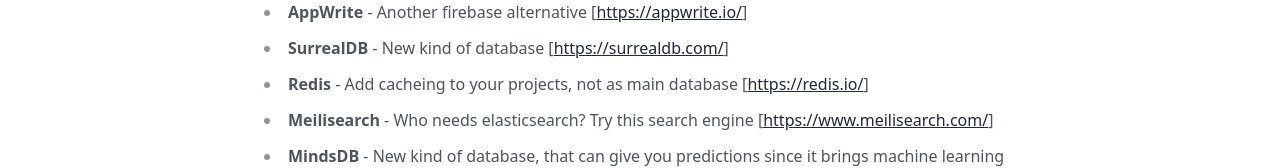
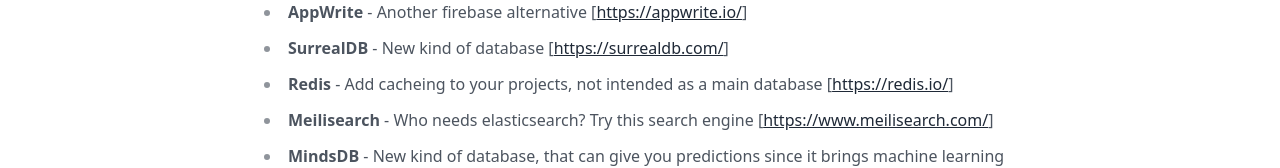
Before and after one commit to aljaz-zupan/portfolio, a SvelteKit app: page /projects in a window 1280 px wide. Shown: the part 330-498 px from the top of the page. Built offline with nearby package versions, Linux system fonts and the light colour scheme.

Commit message:
text change in projects.ts

```diff
--- a/src/routes/projects/projects.ts
+++ b/src/routes/projects/projects.ts
@@ -10,7 +10,7 @@
     {
         title: "Supabase",
         categories: ["database", "auth"],
-        description: "Trythis firebase alternative",
+        description: "Try this firebase alternative",
         website: "https://supabase.com/",
         done: false
     },
@@ -38,7 +38,7 @@
     {
         title: "Redis",
         categories: ["database", "cache"],
-        description: "Add cacheing to your projects, not as main database",
+        description: "Add cacheing to your projects, not intended as a main database",
         website: "https://redis.io/",
         done: false
     },
```
